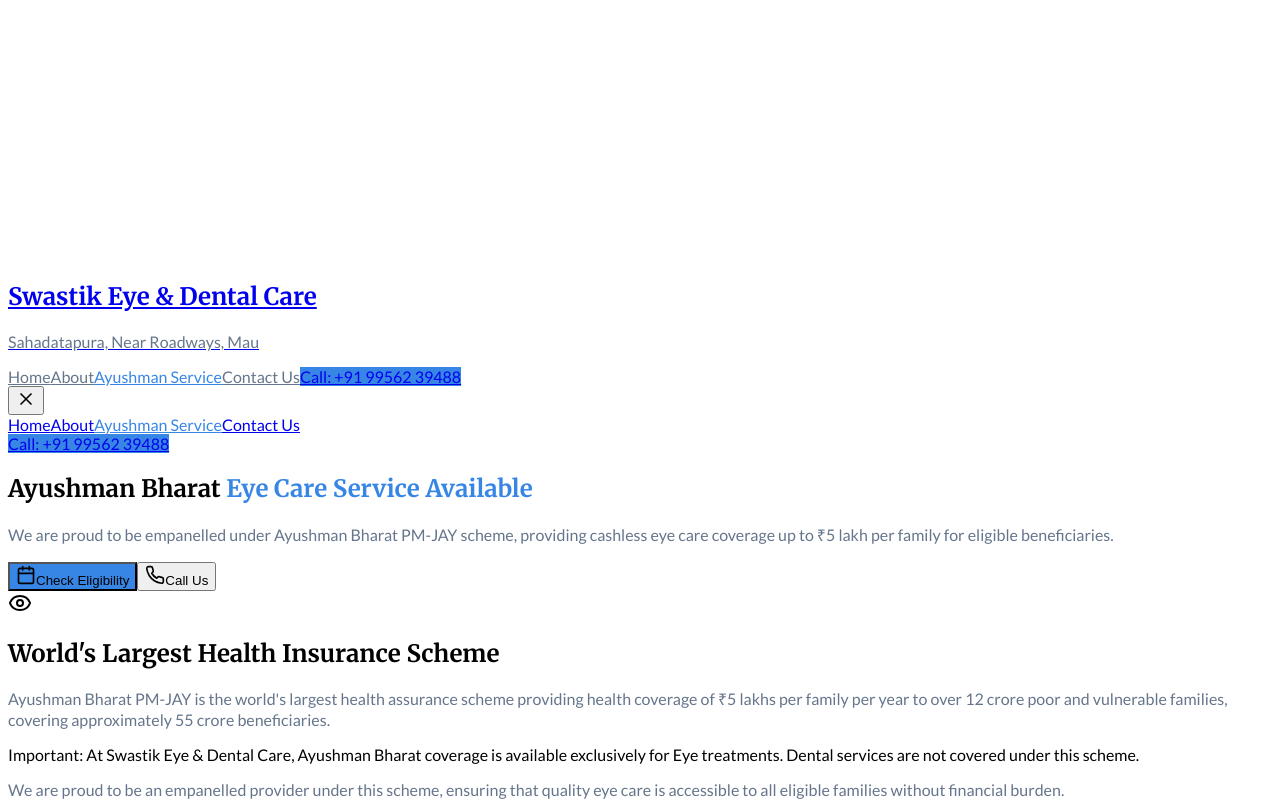
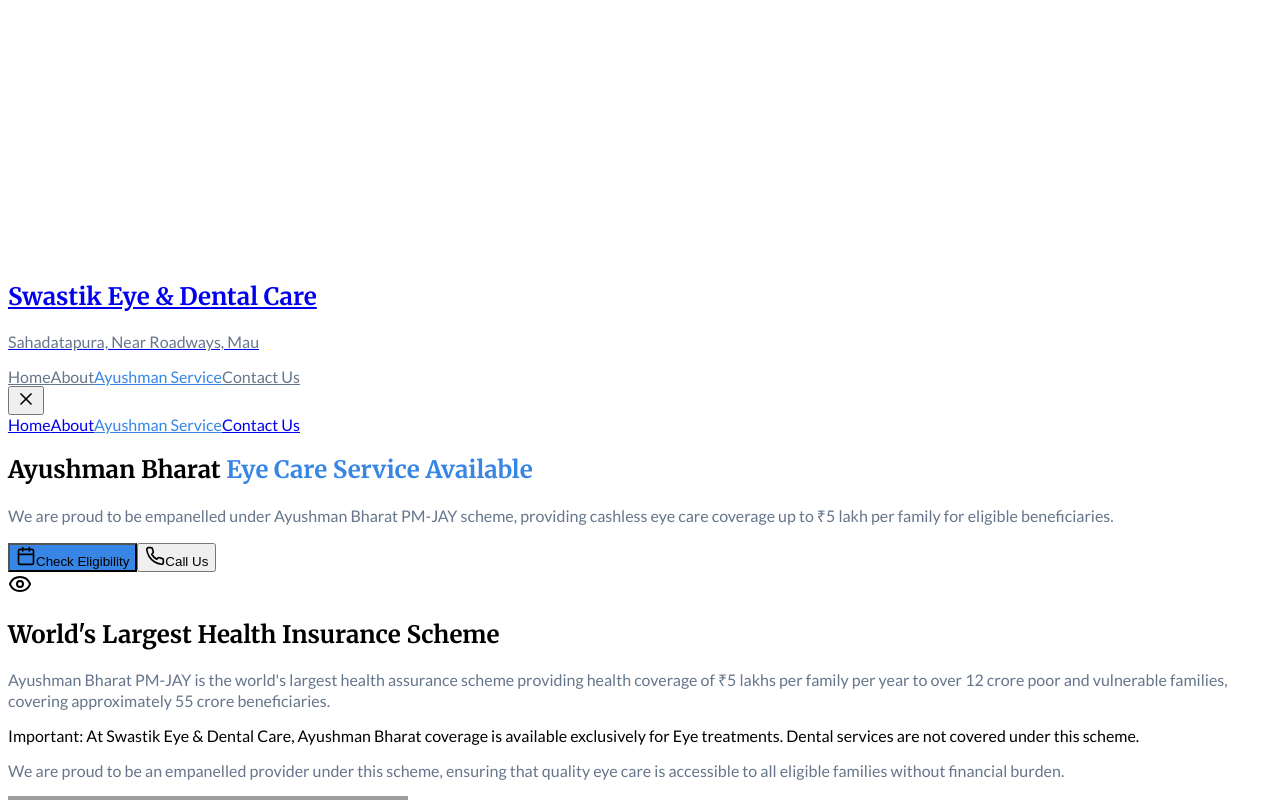
Before and after one commit to Seao7/SwastikCareSite, a React (Vite) app in the folder client/: page /ayushman in a window 1280 px wide. Both pictures are taken after a click on the button 26 px from the left and 3158 px from the top of the page. Shown: the part 2758-3558 px from the top of the page. Built offline with nearby package versions, Linux system fonts and the light colour scheme; grey boxes are pictures that could not be loaded.

Commit message:
Cosmetic Changes 7

```diff
--- a/client/src/components/layout/navbar.tsx
+++ b/client/src/components/layout/navbar.tsx
@@ -20,12 +20,17 @@
     return false;
   };
 
+  // Function to scroll to top
+  const scrollToTop = () => {
+    window.scrollTo({ top: 0, behavior: 'smooth' });
+  };
+
   return (
     <nav className="bg-white shadow-sm border-b border-gray-100 sticky top-0 z-50" data-testid="navbar">
       <div className="max-w-6xl mx-auto px-4 sm:px-6 lg:px-8">
         <div className="flex justify-between items-center h-20">
           {/* Logo */}
-          <Link href="/" className="flex items-center space-x-3 flex-1 min-w-0" data-testid="logo-link">
+          <Link href="/" className="flex items-center space-x-3 flex-1 min-w-0" data-testid="logo-link" onClick={scrollToTop}>
             <img
               src="logo-no-bg.png"
               alt="Swastik Eye & Dental Care Logo"
@@ -47,23 +52,17 @@
               <Link
                 key={item.name}
                 href={item.href}
-                className={`px-1 py-4 text-sm font-medium transition-colors whitespace-nowrap ${
+                className={`px-1 py-4 text-base font-medium transition-colors whitespace-nowrap ${
                   isActive(item.href)
                     ? "medical-blue border-b-2 border-current"
                     : "medical-gray hover:text-blue-600"
                 }`}
+                onClick={scrollToTop}
                 data-testid={`nav-link-${item.name.toLowerCase().replace(' ', '-')}`}
               >
                 {item.name}
               </Link>
             ))}
-            <a
-              href="tel:+919956239488"
-              className="bg-medical-blue text-white px-4 py-2 rounded-lg text-sm font-medium hover:bg-blue-700 transition-colors shadow-md flex items-center whitespace-nowrap flex-shrink-0 ml-2"
-              data-testid="nav-call-button"
-            >
-              Call: +91 99562 39488
-            </a>
           </div>
 
           {/* Mobile Menu Button */}
@@ -85,25 +84,20 @@
               <Link
                 key={item.name}
                 href={item.href}
-                className={`block w-full text-left px-4 py-2 text-sm transition-colors ${
+                className={`block w-full text-left px-4 py-2 text-base transition-colors ${
                   isActive(item.href)
                     ? "medical-blue font-medium"
                     : "text-gray-600 hover:text-blue-600"
                 }`}
-                onClick={() => setIsMobileMenuOpen(false)}
+                onClick={() => {
+                  setIsMobileMenuOpen(false);
+                  scrollToTop();
+                }}
                 data-testid={`mobile-nav-link-${item.name.toLowerCase().replace(' ', '-')}`}
               >
                 {item.name}
               </Link>
             ))}
-            <div className="px-4 py-2">
-              <a
-                href="tel:+919956239488"
-                className="bg-medical-blue text-white px-4 py-2 rounded-lg text-sm font-medium hover:bg-blue-700 transition-colors shadow-md inline-block"
-              >
-                Call: +91 99562 39488
-              </a>
-            </div>
           </div>
         )}
       </div>
--- a/client/src/pages/ayushman.tsx
+++ b/client/src/pages/ayushman.tsx
@@ -84,12 +84,6 @@
               <p className="text-lg medical-gray leading-relaxed mb-8">
                 We are proud to be an empanelled provider under this scheme, ensuring that quality eye care is accessible to all eligible families without financial burden.
               </p>
-              <a href="tel:+919956239488">
-                <Button className="bg-green-600 text-white px-8 py-4 rounded-lg font-medium hover:bg-green-700 transition-colors shadow-lg" data-testid="ayushman-contact-button">
-                  <Phone className="mr-2" size={20} />
-                  Call for Assistance: +91 99562 39488
-                </Button>
-              </a>
             </div>
             <div>
               <img
```
